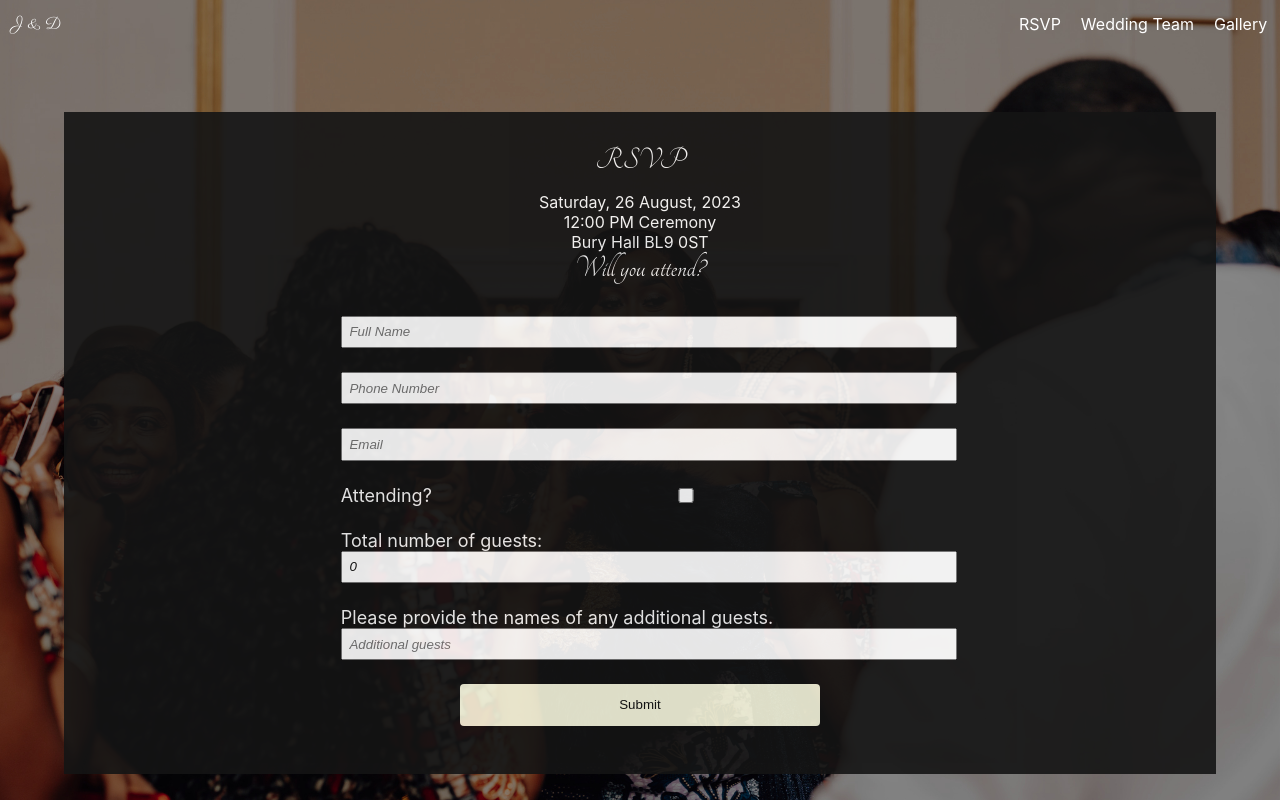
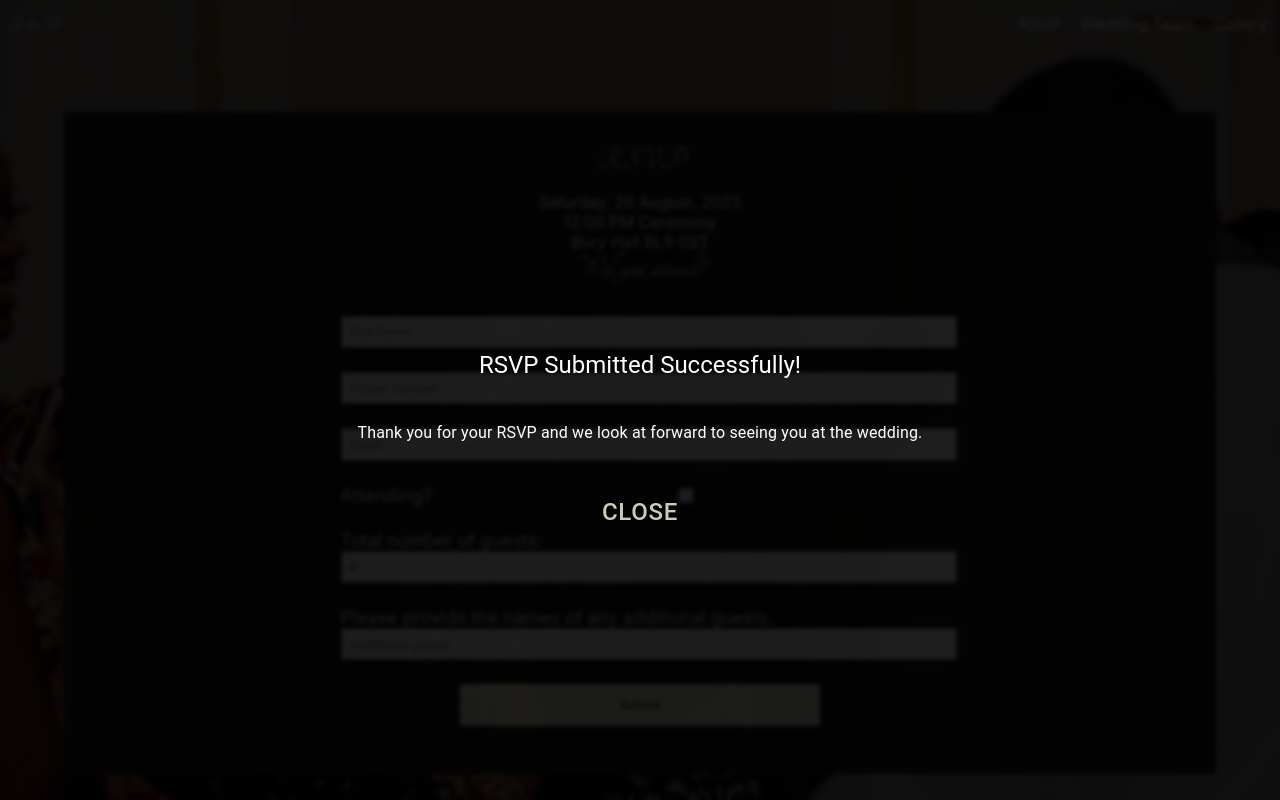
Before and after one commit to chadrakh/RSVPWebsite, a React (Create React App) app: page /rsvp in a window 1280 px wide. Both pictures are taken after typing "Sample", "5551234", "name@example.com", "Sample" into the empty fields and a click on the button "Submit". Built offline with nearby package versions, Linux system fonts and the light colour scheme.

Commit message:
Show modal on submission of RSVP form

```diff
--- a/package.json
+++ b/package.json
@@ -48,6 +48,7 @@
   "devDependencies": {
     "@babel/plugin-proposal-private-property-in-object": "^7.21.11",
     "email-js": "^2.0.2",
-    "emailjs-com": "^3.2.0"
+    "emailjs-com": "^3.2.0",
+    "react-modal": "^3.16.1"
   }
 }
--- a/src/components/pages/rsvp-form/RSVPForm.tsx
+++ b/src/components/pages/rsvp-form/RSVPForm.tsx
@@ -3,6 +3,7 @@ import emailjs from 'emailjs-com';
 import { FC, FormEvent, useState } from 'react';
 import StyledText from "../../common/Texts/StyledText";
 import { RSVPData } from '../../../store/consts/types';
+import { Button as MuiButton, Modal, Typography } from '@mui/material';
 import { EMAILJS_SERVICE_ID, EMAILJS_TEMPLATE_ID, EMAILJS_PUBLIC_KEY } from '../../../store/consts/consts';
 
 const FormWrapper = styled.div`
@@ -13,7 +14,7 @@ const FormWrapper = styled.div`
   opacity: 90%;
   margin: 4em;
   padding: 2em;
-`;
+`
 
 const Form = styled.form`
   padding: 1em;
@@ -23,27 +24,27 @@ const Form = styled.form`
   @media (min-width: 768px) {
     width: 55%;
   }
-`;
+`
 
 const Label = styled.label`
   display: flex;
   flex-direction: column;
   margin-bottom: 1.5em;
   color: #f7f7f7;
-`;
+`
 
 const InlineLabel = styled.label`
   display: flex;
   margin-bottom: 1.5em;
   color: #f7f7f7;
-`;
+`
 
 const Input = styled.input`
   padding: 0.5em;
   width: 100%;
   font-style: italic;
   color: #141414;
-`;
+`
 
 const ButtonWrapper = styled.div`
   display: flex;
@@ -63,7 +64,31 @@ const Button = styled.button`
   &:hover {
     background-color: #ccccb4;
   }
-`;
+`
+
+const ModalContentWrapper = styled('div')`
+  display: flex;
+  flex-direction: column;
+  align-items: center;
+  justify-content: center;
+  background-color: rgba(0, 0, 0, 0.75);
+  backdrop-filter: blur(2px);
+  height: 100%;
+  padding: 2em;
+`
+
+const ModalText = styled(Typography)`
+  color: white;
+  text-align: center;
+  margin: 1em;
+  margin-inline: 5em;
+`
+
+const CloseButton = styled(MuiButton)`
+  margin-top: 1em;
+  font-size: 1.5em;
+  color: #ccccb4;
+`
 
 const RSVPForm: FC = () => {
   const [name, setName] = useState('');
@@ -73,6 +98,9 @@ const RSVPForm: FC = () => {
   // const [additionalGuests, setAdditionalGuests] = useState(false);
   const [guestCount, setGuestCount] = useState(0);
   const [additionalGuests, setAdditionalGuests] = useState('');
+
+  const [successModalOpen, setSuccessModalOpen] = useState(false);
+  const [errorModalOpen, setErrorModalOpen] = useState(false);
 
   const handleSubmit = async (e: FormEvent) => {
       e.preventDefault();
@@ -95,9 +123,8 @@ const RSVPForm: FC = () => {
             EMAILJS_PUBLIC_KEY // Public key
           );
 
-          console.log('Email sent successfully!');
+          setSuccessModalOpen(true);
 
-          // Reset the form state
           setName('');
           setPhoneNumber('');
           setEmail('');
@@ -106,8 +133,17 @@ const RSVPForm: FC = () => {
           setAdditionalGuests('');
         } catch (error) {
           console.error('Email sending failed:', error);
+          setErrorModalOpen(true);
         }
       }
+  };
+
+  const handleCloseSuccessModal = () => {
+    setSuccessModalOpen(false);
+  };
+
+  const handleCloseErrorModal = () => {
+    setErrorModalOpen(false);
   };
 
   return (
@@ -249,6 +285,22 @@ const RSVPForm: FC = () => {
             <Button type="submit">Submit</Button>
           </ButtonWrapper>
         </Form>
+
+        <Modal open={successModalOpen} onClose={handleCloseSuccessModal}>
+        <ModalContentWrapper>
+          <ModalText variant="h5">RSVP Submitted Successfully!</ModalText>
+          <ModalText variant="body1">Thank you for your RSVP and we look at forward to seeing you at the wedding.</ModalText>
+          <CloseButton onClick={handleCloseSuccessModal}>Close</CloseButton>
+        </ModalContentWrapper>
+        </Modal>
+
+        <Modal open={errorModalOpen} onClose={handleCloseErrorModal}>
+        <ModalContentWrapper>
+          <ModalText variant="h5">We failed to submit your RSVP</ModalText>
+          <ModalText variant="body1">Please contact the wedding host to RSVP manually, we apologise for any incovenience.</ModalText>
+          <CloseButton onClick={handleCloseErrorModal}>Close</CloseButton>
+        </ModalContentWrapper>
+        </Modal>
       </FormWrapper>
   );
 };
```
Also changed, not shown: 1 other file (tests, documents, lock files or other folders).
